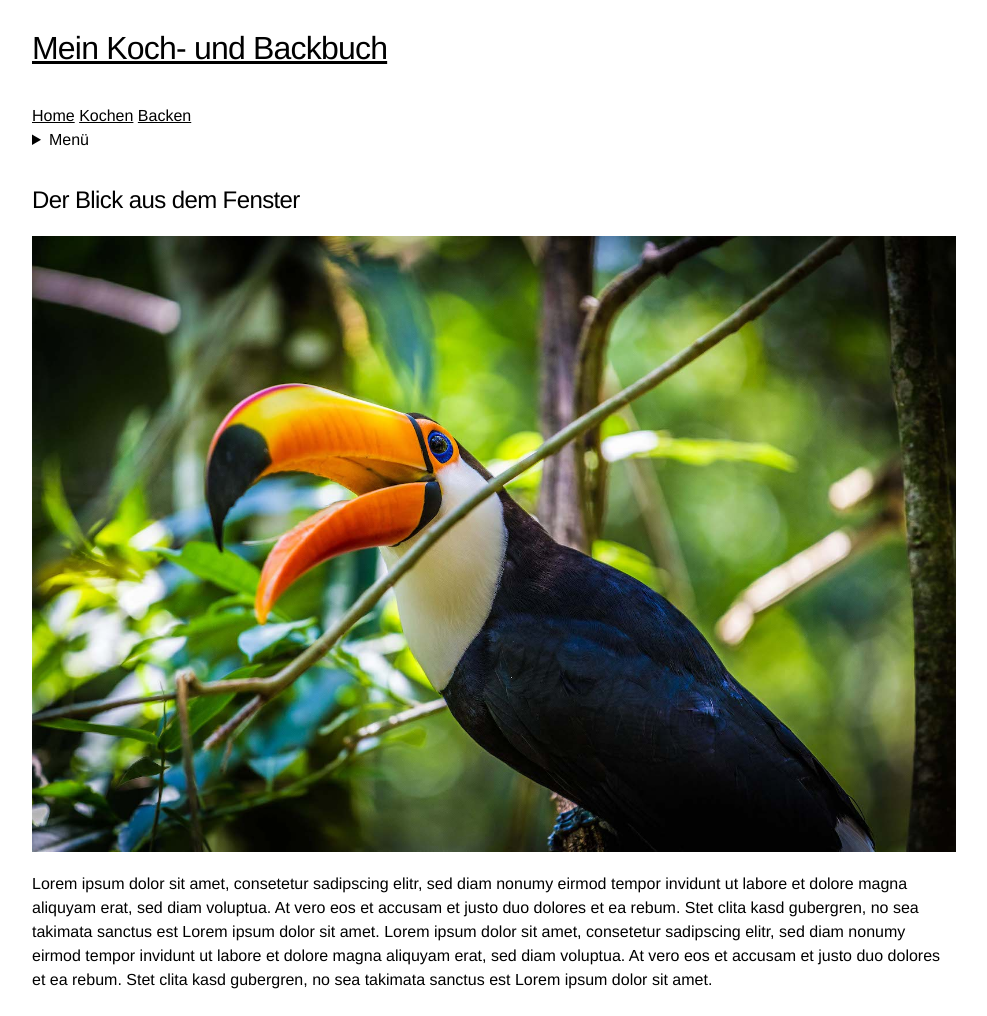
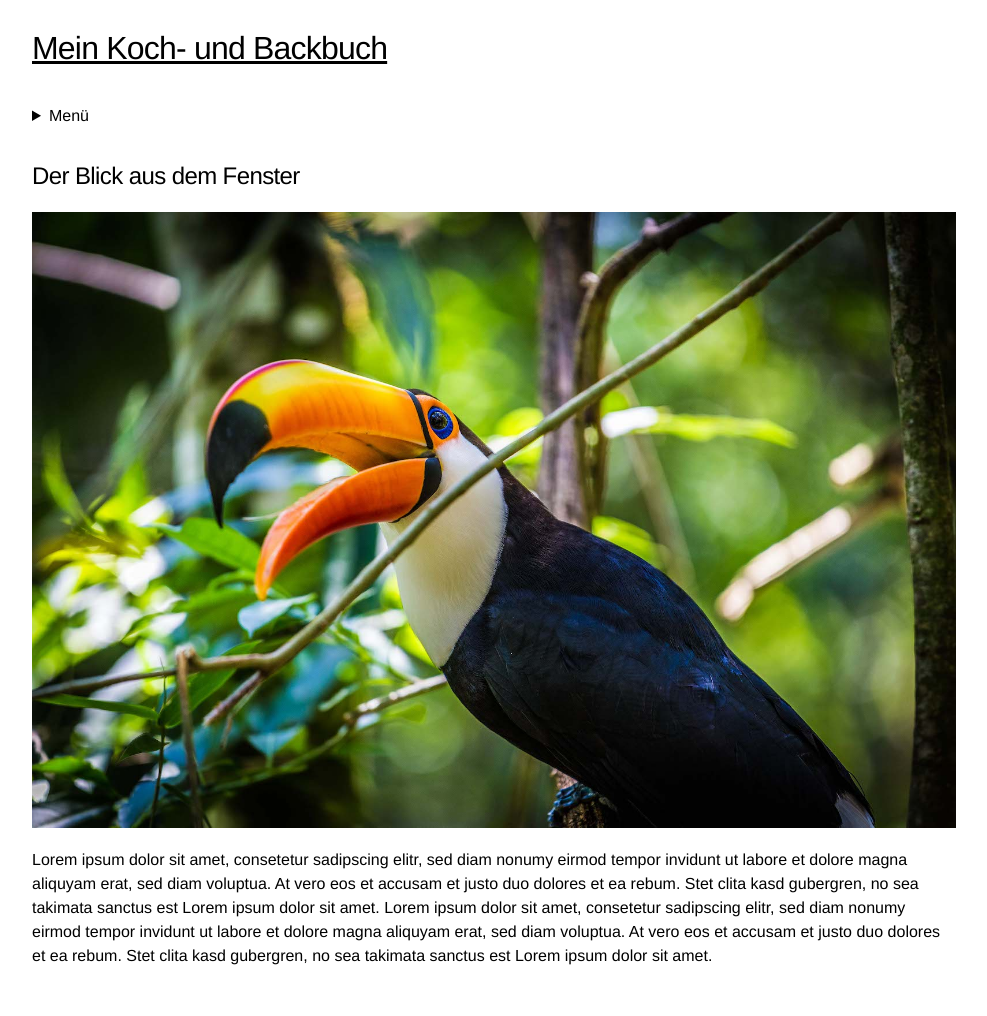
Before and after one commit to 2309Dev/2309Dev.github.io, a Jekyll site: the page built from index.md, in a window 1280 px wide. Shown: the whole page, without its empty margins (146-1133 px from the left). Built offline with Jekyll 4.4.1, drawn with Linux system fonts in a browser that asks for light colours; our own code applies the rules of GitHub Pages for plain Markdown files; after the commit the page ends 992 px from its top, so only the background shows below that.

Commit message:
Update _nav.html

```diff
--- a/_includes/_nav.html
+++ b/_includes/_nav.html
@@ -2,11 +2,6 @@
     <a href="/">
         <h1>{{ page.title | default: site.title }}</h1>
     </a>
-    <a href="index.html">Home</a>
-    <a href="kochen.html">Kochen</a>
-    <a href="backen.html">Backen</a>
-
-
 <nav id="sitenav">
 	<details>
 		<summary>Menü</summary>
@@ -16,7 +11,7 @@
 				<details>
 					<summary>Kochen</summary>
 					<ul>
-						<li><a href="">Nudeln</a></li>
+						<li><a href="kochen.html">Nudeln</a></li>
 						<li><a href="">Kartoffeln</a></li>
 						<li><a href="">Reis</a></li>
 						<li><a href="">Fleisch</a></li>
```
